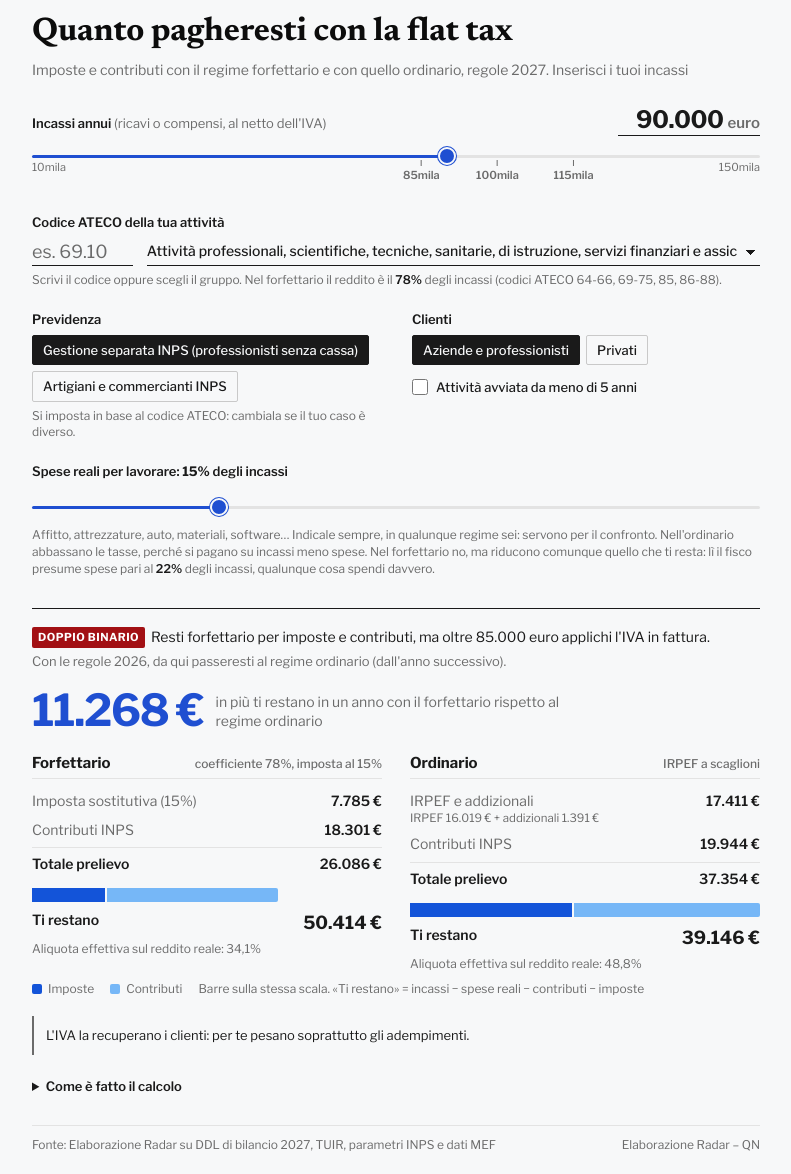
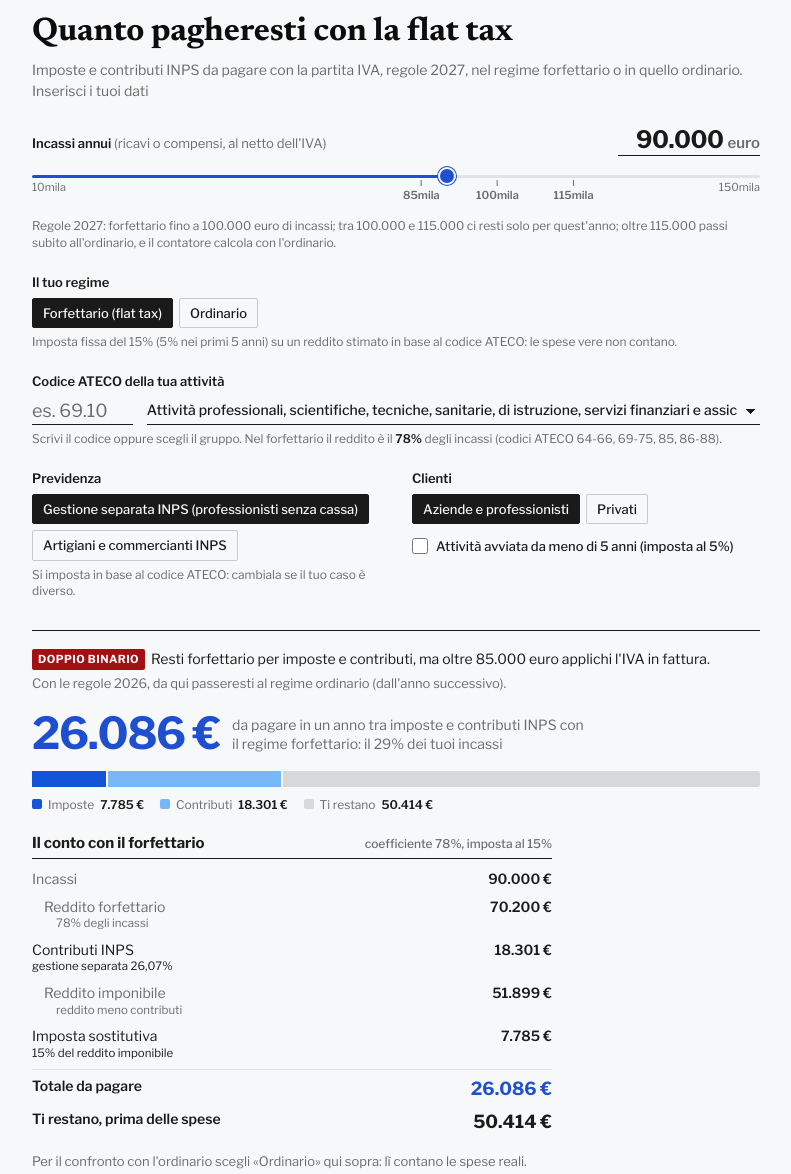
Before and after one commit to lorenzobuonarosa/p_iva, a plain HTML site: page contatore/index.html in a window 1280 px wide. Shown: the top 1174 px of the page, without its empty margins (244-1035 px from the left). Drawn offline with nearby package versions, Linux system fonts and the light colour scheme.

Commit message:
Contatore: il risultato è il conto da pagare nel proprio regime
Scelta del regime (forfettario o ordinario), spese reali solo con
l'ordinario, conto con tutti i passaggi e barra degli incassi. Oltre
115.000 euro il forfettario si disattiva e si calcola con l'ordinario.

Co-Authored-By: Claude Opus 5.5 <noreply@anthropic.com>
Claude-Session: https://claude.ai/code/session_01UxLrDgAC8uN6YSPZ8TDV3Y

```diff
--- a/contatore/index.html
+++ b/contatore/index.html
@@ -3,7 +3,7 @@
 <head>
 <meta charset="utf-8">
 <meta name="viewport" content="width=device-width, initial-scale=1">
-<title>Calcolatore forfettario e ordinario – Radar QN</title>
+<title>Quanto paghi con la partita IVA – Radar QN</title>
 <link rel="preconnect" href="https://fonts.googleapis.com">
 <link rel="preconnect" href="https://fonts.gstatic.com" crossorigin>
 <link rel="stylesheet" href="https://fonts.googleapis.com/css2?family=Libre+Franklin:wght@400;500;600;700&family=Newsreader:opsz,wght@6..72,400;6..72,700&display=swap">
@@ -85,28 +85,34 @@
 
   .r-big { margin-top: 18px; }
   .r-big__num.is-blue { color: var(--blue); }
-  .r-big__num.is-red { color: var(--red); }
 
-  .cols { display: grid; grid-template-columns: 1fr 1fr; gap: 28px; margin-top: 22px; }
-  @media (max-width: 559px) { .cols { grid-template-columns: 1fr; gap: 26px; } }
-  .col { transition: opacity 200ms ease; min-width: 0; }
-  .col h2 { font-size: 15px; font-weight: 700; margin: 0 0 8px; padding-bottom: 6px; border-bottom: 1px solid var(--rule); display: flex; justify-content: space-between; gap: 8px; align-items: baseline; }
-  .col h2 small { font-size: 12px; font-weight: 500; color: var(--ink-2); }
-  .col.is-off { opacity: 0.35; }
-  .col .off-note { display: none; font-size: 13px; color: var(--ink); margin: 6px 0 0; font-weight: 600; }
-  .col.is-off .off-note { display: block; }
   .rowv { display: flex; justify-content: space-between; gap: 12px; font-size: 14px; line-height: 1.3; padding: 5px 0; font-variant-numeric: tabular-nums; }
   .rowv span:first-child { color: var(--ink-2); }
   .rowv b { font-weight: 600; white-space: nowrap; }
   .rowv--tot { border-top: 1px solid var(--rule); margin-top: 3px; padding-top: 7px; }
   .rowv--tot span:first-child, .rowv--net span:first-child { color: var(--ink); font-weight: 600; }
+  .rowv--pay span:first-child { color: var(--ink); }
+  .rowv--net { border-top: 0; }
   .rowv--net b { font-size: 18px; font-weight: 700; }
   .rowv .det { display: block; font-size: 11.5px; color: var(--ink-2); font-weight: 400; }
-  .bar { display: flex; gap: 2px; height: 14px; margin: 10px 0 4px; }
-  .bar i { display: block; height: 100%; transition: width 450ms cubic-bezier(.22,.61,.36,1); }
-  .bar i:last-child { border-radius: 0 2px 2px 0; }
-  .eff { font-size: 12px; color: var(--ink-2); margin: 2px 0 0; }
 
+  .seg button:disabled { opacity: .4; cursor: not-allowed; text-decoration: line-through; }
+  [hidden] { display: none !important; }
+  .split { display: flex; gap: 2px; height: 16px; margin: 16px 0 0; }
+  .split i { display: block; height: 100%; transition: width 450ms cubic-bezier(.22,.61,.36,1); min-width: 0; }
+  .split i:last-child { border-radius: 0 2px 2px 0; }
+  .s-tax { background: var(--blue-2); } .s-con { background: var(--blue-4); } .s-spe { background: var(--grey-4); } .s-net { background: var(--grey-5); }
+  .sw--tax { background: var(--blue-2); } .sw--con { background: var(--blue-4); } .sw--spe { background: var(--grey-4); } .sw--net { background: var(--grey-5); }
+  .r-key b { color: var(--ink); font-weight: 600; font-variant-numeric: tabular-nums; }
+  .bill { margin-top: 22px; max-width: 520px; }
+  .bill h2 { font-size: 15px; font-weight: 700; margin: 0 0 6px; padding-bottom: 6px; border-bottom: 1px solid var(--ink); display: flex; justify-content: space-between; gap: 8px; align-items: baseline; }
+  .bill h2 small { font-size: 12px; font-weight: 500; color: var(--ink-2); }
+  .rowv--step span:first-child { padding-left: 12px; }
+  .rowv--sub { border-top: 1px solid var(--rule); }
+  .rowv--sub span:first-child { color: var(--ink); }
+  .rowv--tot b { font-size: 18px; font-weight: 700; color: var(--blue); }
+  .alt { font-size: 13px; line-height: 1.45; color: var(--ink-2); margin: 14px 0 0; max-width: 560px; }
+  .alt b { color: var(--ink); }
   .iva { margin: 20px 0 0; font-size: 13px; line-height: 1.45; color: var(--ink); padding: 10px 12px; border-left: 2px solid var(--ink-2); }
   .iva[hidden] { display: none; }
 
@@ -115,7 +121,7 @@
   details.meth ul { padding-left: 18px; margin: 8px 0; }
   details.meth li { margin: 0 0 4px; }
   details.meth p { margin: 8px 0; }
-  @media (prefers-reduced-motion: reduce) { .bar i, .col { transition: none; } }
+  @media (prefers-reduced-motion: reduce) { .split i { transition: none; } }
 </style>
 <script src="https://cdn.jsdelivr.net/npm/d3@7"></script>
 <script src="../assets/radar.js"></script>
@@ -125,7 +131,7 @@
 <main class="radar">
   <header>
     <h1 class="r-title">Quanto pagheresti con la flat tax</h1>
-    <p class="r-sub">Imposte e contributi con il regime forfettario e con quello ordinario, regole 2027. Inserisci i tuoi incassi</p>
+    <p class="r-sub">Imposte e contributi INPS da pagare con la partita IVA, regole 2027, nel regime forfettario o in quello ordinario. Inserisci i tuoi dati</p>
   </header>
 
   <form class="ctl" id="ctl" onsubmit="return false" autocomplete="off">
@@ -137,6 +143,16 @@
       <div class="rng" id="inc-rng">
         <input id="inc" type="range" min="10000" max="150000" step="1000" value="90000" aria-label="Incassi annui">
       </div>
+      <p class="hint" id="inc-hint"></p>
+    </div>
+
+    <div class="ctl__full">
+      <span class="lab" id="reg-lab">Il tuo regime</span>
+      <div class="seg" role="group" aria-labelledby="reg-lab" id="reg">
+        <button type="button" data-v="forf">Forfettario (flat tax)</button>
+        <button type="button" data-v="ord">Ordinario</button>
+      </div>
+      <p class="hint" id="reg-hint"></p>
     </div>
 
     <div class="ctl__full">
@@ -163,9 +179,9 @@
         <button type="button" data-v="imprese">Aziende e professionisti</button>
         <button type="button" data-v="privati">Privati</button>
       </div>
-      <label class="chk" style="margin-top:14px !important"><input type="checkbox" id="start"> Attività avviata da meno di 5 anni</label>
+      <label class="chk" id="start-box" style="margin-top:14px !important"><input type="checkbox" id="start"> Attività avviata da meno di 5 anni (imposta al 5%)</label>
     </div>
-    <div class="ctl__full">
+    <div class="ctl__full" id="costi-box">
       <label for="costi">Spese reali per lavorare: <span class="val-inline" id="costi-v"></span> degli incassi</label>
       <div class="rng rng--small" style="padding-bottom:0">
         <input id="costi" type="range" min="0" max="60" step="1" value="15">
@@ -179,36 +195,18 @@
     <div class="status" id="status"></div>
 
     <div class="r-big" id="big">
-      <span class="r-big__num" id="big-num">&nbsp;</span>
+      <span class="r-big__num is-blue" id="big-num">&nbsp;</span>
       <span class="r-big__label" id="big-label"></span>
     </div>
 
-    <div class="cols">
-      <div class="col" id="col-f">
-        <h2>Forfettario <small id="f-sub"></small></h2>
-        <div class="rowv"><span id="f-tax-l">Imposta sostitutiva</span><b id="f-tax"></b></div>
-        <div class="rowv"><span>Contributi INPS</span><b id="f-con"></b></div>
-        <div class="rowv rowv--tot"><span>Totale prelievo</span><b id="f-tot"></b></div>
-        <div class="bar" id="f-bar"><i class="b-tax"></i><i class="b-con"></i></div>
-        <div class="rowv rowv--net"><span>Ti restano</span><b id="f-net"></b></div>
-        <p class="eff" id="f-eff"></p>
-        <p class="off-note" id="f-off"></p>
-      </div>
-      <div class="col" id="col-o">
-        <h2>Ordinario <small>IRPEF a scaglioni</small></h2>
-        <div class="rowv"><span>IRPEF e addizionali<span class="det" id="o-tax-d"></span></span><b id="o-tax"></b></div>
-        <div class="rowv"><span>Contributi INPS</span><b id="o-con"></b></div>
-        <div class="rowv rowv--tot"><span>Totale prelievo</span><b id="o-tot"></b></div>
-        <div class="bar" id="o-bar"><i class="b-tax"></i><i class="b-con"></i></div>
-        <div class="rowv rowv--net"><span>Ti restano</span><b id="o-net"></b></div>
-        <p class="eff" id="o-eff"></p>
-      </div>
+    <div class="split" id="split" aria-hidden="true"><i class="s-tax"></i><i class="s-con"></i><i class="s-spe"></i><i class="s-net"></i></div>
+    <div class="r-key" id="split-key"></div>
+
+    <div class="bill">
+      <h2 id="bill-h"></h2>
+      <div id="bill"></div>
     </div>
-    <div class="r-key">
-      <span><i class="sw" style="background:var(--blue-2)"></i>Imposte</span>
-      <span><i class="sw" style="background:var(--blue-4)"></i>Contributi</span>
-      <span>Barre sulla stessa scala. «Ti restano» = incassi − spese reali − contributi − imposte</span>
-    </div>
+    <p class="alt" id="alt"></p>
 
     <p class="iva" id="iva" hidden></p>
 
@@ -236,7 +234,8 @@
     var G = C.gruppi(res[1], R.num);
     // gruppo iniziale: attività professionali (il primo con gestione separata)
     var g0 = G.filter(function (g) { return g.prev === "gs"; })[0] || G[0];
-    var S = { incassi: 90000, gruppo: g0, prev: g0.prev, costi: 15, startup: false, clienti: "imprese" };
+    // regimeScelto: quello indicato dal lettore; oltre la soglia di uscita immediata si calcola comunque con l'ordinario
+    var S = { incassi: 90000, gruppo: g0, prev: g0.prev, costi: 15, startup: false, clienti: "imprese", regimeScelto: "forf" };
     var codeState = "";   // "" = nessun codice, "ok" = riconosciuto, "no" = non trovato
 
     // ---- controlli ----
@@ -267,7 +266,7 @@
         b.addEventListener("click", function () { S[key] = b.dataset.v; setSeg(id, S[key]); update(); });
       });
     }
-    bindSeg("prev", "prev"); bindSeg("cli", "clienti");
+    bindSeg("prev", "prev"); bindSeg("cli", "clienti"); bindSeg("reg", "regimeScelto");
 
     function syncInc() {
       inc.value = S.incassi; incNum.value = fmt(S.incassi, 0);
@@ -317,6 +316,9 @@
     document.getElementById("start").addEventListener("change", function (ev) { S.startup = ev.target.checked; update(); });
 
     att.value = S.gruppo.id; setSeg("prev", S.prev); setSeg("cli", S.clienti); syncInc(); syncCosti();
+    document.getElementById("inc-hint").textContent = "Regole 2027: forfettario fino a " + fmt(P.soglia_irpef, 0) + " euro di incassi; tra " +
+      fmt(P.soglia_irpef, 0) + " e " + fmt(P.uscita_immediata_irpef, 0) + " ci resti solo per quest'anno; oltre " + fmt(P.uscita_immediata_irpef, 0) +
+      " passi subito all'ordinario, e il contatore calcola con l'ordinario.";
 
     // ---- nota metodologica (parametri dal CSV) ----
     document.getElementById("meth-body").innerHTML =
@@ -329,14 +331,12 @@
       "<li><b>Codici ATECO e coefficienti.</b> Tabella dell'allegato 4 della legge 190/2014, che usa i codici ATECO 2007: " + G.map(function (g) { return g.nome.toLowerCase() + " (" + g.codici + ") " + g.coeff + "%"; }).join("; ") + ". Con la classificazione ATECO 2025, in vigore da aprile 2025, i coefficienti restano questi finché non ne arrivano di nuovi: chi ha un codice nuovo trova quello corrispondente nella tabella di raccordo dell'ISTAT. La previdenza predefinita segue il gruppo e si può cambiare.</li>" +
       "<li><b>Parametri INPS:</b> valori 2026 (circolari INPS n. 8 e n. 14 del 2026), in attesa di quelli 2027. Massimale per chi ha iniziato a versare dal 1996.</li>" +
       "<li><b>Spese reali.</b> Nell'ordinario le tasse si pagano sugli incassi meno le spese sostenute per lavorare. Nel forfettario le spese vere non contano: il fisco presume che siano pari a 100 meno il coefficiente (per esempio il 22% degli incassi con il coefficiente del 78%).</li>" +
-      "<li><b>«Ti restano»</b> = incassi − spese reali − contributi − imposte, in entrambi i regimi: nel forfettario le spese non si deducono, ma si pagano lo stesso. L'aliquota effettiva è il prelievo totale diviso per il reddito reale (incassi − spese reali).</li>" +
+      "<li><b>«Ti restano»</b> = incassi − contributi − imposte; nell'ordinario si tolgono anche le spese reali indicate. Nel forfettario le spese non entrano nel calcolo, quindi la cifra è prima delle spese.</li>" +
       "</ul><p>Stima indicativa: non considera altre detrazioni, altri redditi, casse professionali private, acconti, crediti d'imposta e regole specifiche dei singoli settori. Non sostituisce il calcolo di un commercialista.</p>";
 
     // ---- aggiornamento risultati ----
     var bigNum = d3.select("#big-num"), lastBig = 0, started = false;
-    function animateBig(v, color) {
-      bigNum.classed("is-blue", color === "blue").classed("is-red", color === "red");
-      if (v == null) { bigNum.interrupt().text("–"); lastBig = 0; return; }
+    function animateBig(v) {
       var from = lastBig; lastBig = v;
       if (R.reduced || !started) { bigNum.text(e0(v)); return; }
       bigNum.interrupt().transition().duration(R.DUR).ease(R.EASE).tween("text", function () {
@@ -344,39 +344,35 @@
         return function (t) { node.textContent = e0(i(t)); };
       });
     }
-    function setBar(id, tax, con, scale) {
-      var b = document.getElementById(id).children;
-      b[0].style.width = (scale ? tax / scale * 100 : 0) + "%";
-      b[1].style.width = (scale ? con / scale * 100 : 0) + "%";
-      b[0].style.background = "var(--blue-2)"; b[1].style.background = "var(--blue-4)";
+    var txt = function (id, s) { document.getElementById(id).textContent = s; };
+    var art = function (n) { return /^(8|11)/.test(String(n)) ? "l'" : "il "; };   // "il 78%", "l'86%"
+    // riga del conto: [etichetta, valore, tipo] con tipo "pay" (voce da pagare), "step" (passaggio), "sub" (risultato intermedio)
+    function rowsHTML(rows) {
+      return rows.map(function (q) {
+        var cls = "rowv" + (q[2] ? " rowv--" + q[2] : "");
+        return '<div class="' + cls + '"><span>' + q[0] + (q[3] ? '<span class="det">' + q[3] + "</span>" : "") + "</span><b>" + q[1] + "</b></div>";
+      }).join("");
     }
-    var txt = function (id, s) { document.getElementById(id).textContent = s; };
 
     function update() {
       var r = C.calcola(P, S), F = r.forf, O = r.ord;
-      var realIncome = S.incassi - r.costiReali;
+      var forzato = S.incassi > P.uscita_immediata_irpef;
+      var reg = forzato ? "ord" : S.regimeScelto;
+      var X = reg === "forf" ? F : O;
 
-      // stato del regime
-      var st = "";
-      if (r.fascia === "pieno") st = '<p><span class="badge badge--blue">Forfettario pieno</span>Fino a ' + fmt(P.soglia_iva, 0) + ' euro: imposta sostitutiva e niente IVA in fattura.</p>';
-      else if (r.fascia === "doppio") st = '<p><span class="badge badge--red">Doppio binario</span>Resti forfettario per imposte e contributi, ma oltre ' + fmt(P.soglia_iva, 0) + ' euro applichi l\'IVA in fattura.</p><p class="sub">Con le regole 2026, da qui passeresti al regime ordinario (dall\'anno successivo).</p>';
-      else if (r.fascia === "uscita") st = '<p><span class="badge badge--grey">Ultimo anno</span>Resti forfettario per quest\'anno, ma dal prossimo passi all\'ordinario. Oltre ' + fmt(P.uscita_immediata_iva, 0) + ' euro l\'IVA è ordinaria da subito.</p>';
-      else st = '<p><span class="badge badge--grey">Fuori dal forfettario</span>Oltre ' + fmt(P.uscita_immediata_irpef, 0) + ' euro il forfettario non è disponibile: si esce subito e si applica il regime ordinario.</p>';
-      document.getElementById("status").innerHTML = st;
+      // controlli che dipendono dal regime
+      setSeg("reg", reg);
+      document.querySelector('#reg button[data-v="forf"]').disabled = forzato;
+      document.getElementById("costi-box").hidden = reg === "forf";
+      document.getElementById("start-box").hidden = reg === "ord";
+      document.getElementById("reg-hint").innerHTML = forzato
+        ? '<span class="warn">Oltre ' + fmt(P.uscita_immediata_irpef, 0) + " euro il forfettario non si può usare:</span> il calcolo è con il regime ordinario."
+        : reg === "forf"
+          ? "Imposta fissa del " + P.aliquota_forfettario + "% (" + P.aliquota_startup + "% nei primi 5 anni) su un reddito stimato in base al codice ATECO: le spese vere non contano."
+          : "IRPEF a scaglioni e addizionali su incassi meno spese reali, più l'IVA in fattura.";
 
-      // big number
-      if (F.disponibile) {
-        var s = r.risparmio;
-        animateBig(Math.abs(s), s >= 0 ? "blue" : "red");
-        txt("big-label", s >= 0 ? "in più ti restano in un anno con il forfettario rispetto al regime ordinario" : "in più ti restano in un anno con il regime ordinario: con spese così alte il forfettario non conviene");
-      } else {
-        animateBig(null, null);
-        txt("big-label", "nessun confronto possibile: con questi incassi il forfettario non è disponibile");
-      }
-
-      // colonne
+      // codice ATECO
       var g = S.gruppo, h = document.getElementById("att-hint");
-      var art = function (n) { return /^(8|11)/.test(String(n)) ? "l'" : "il "; };   // "il 78%", "l'86%"
       var dIn = C.cifre(ateco.value);
       var incompleto = G.some(function (q) { return q.prefissi.some(function (p) { return p.length > dIn.length && p.indexOf(dIn) === 0; }); });
       var warn = codeState !== "no" ? "" : incompleto
@@ -384,31 +380,78 @@
         : '<span class="warn">Codice non trovato nella tabella del forfettario: controlla le cifre o scegli il gruppo dall\'elenco.</span> Per ora: ';
       h.innerHTML = warn + (codeState === "ok" ? "<b>" + C.formatta(ateco.value) + "</b> → " + g.nome + ". " : codeState === "no" ? g.nome + ". " : "Scrivi il codice oppure scegli il gruppo. ") +
         "Nel forfettario il reddito è " + art(g.coeff) + "<b>" + g.coeff + "%</b> degli incassi" + (codeState === "ok" ? "" : " (codici ATECO " + g.codici + ")") + ".";
-      var presunte = 100 - r.coeff;
-      document.getElementById("costi-hint").innerHTML = "Affitto, attrezzature, auto, materiali, software… Indicale sempre, in qualunque regime sei: servono per il confronto. Nell'ordinario abbassano le tasse, perché si pagano su incassi meno spese. " +
-        "Nel forfettario no, ma riducono comunque quello che ti resta: lì il fisco presume spese pari " + (/^(8|11)/.test(String(presunte)) ? "all'" : "al ") + "<b>" + presunte + "%</b> degli incassi, qualunque cosa spendi davvero." +
-        (S.costi > presunte ? " Le tue spese sono più alte: l'ordinario guadagna terreno." : "");
-      txt("f-sub", "coefficiente " + r.coeff + "%, imposta al " + F.aliquota + "%");
-      txt("f-tax-l", "Imposta sostitutiva (" + F.aliquota + "%)");
-      var fe = F.disponibile ? e0 : function () { return "–"; };
-      txt("f-tax", fe(F.imposte)); txt("f-con", fe(F.contributi)); txt("f-tot", fe(F.prelievo)); txt("f-net", fe(F.restano));
-      txt("f-eff", F.disponibile ? "Aliquota effettiva sul reddito reale: " + p1(realIncome > 0 ? F.prelievo / realIncome * 100 : 0) : "");
-      txt("o-tax", e0(O.imposte));
-      txt("o-tax-d", "IRPEF " + e0(O.irpef) + " + addizionali " + e0(O.addReg + O.addCom));
-      txt("o-con", e0(O.contributi)); txt("o-tot", e0(O.prelievo)); txt("o-net", e0(O.restano));
-      txt("o-eff", "Aliquota effettiva sul reddito reale: " + p1(realIncome > 0 ? O.prelievo / realIncome * 100 : 0));
-      var colF = document.getElementById("col-f");
-      colF.classList.toggle("is-off", !F.disponibile);
-      colF.setAttribute("aria-disabled", F.disponibile ? "false" : "true");
-      txt("f-off", F.disponibile ? "" : "Non disponibile: oltre " + fmt(P.uscita_immediata_irpef, 0) + " euro di incassi si esce subito dal forfettario.");
+      document.getElementById("costi-hint").textContent = "Affitto, attrezzature, auto, materiali, software… Nell'ordinario le tasse si pagano sugli incassi meno queste spese.";
 
-      var scale = Math.max(F.disponibile ? F.prelievo : 0, O.prelievo);
-      setBar("f-bar", F.disponibile ? F.imposte : 0, F.disponibile ? F.contributi : 0, scale);
-      setBar("o-bar", O.imposte, O.contributi, scale);
+      // stato
+      var st;
+      if (reg === "ord") st = forzato
+        ? '<p><span class="badge badge--grey">Ordinario</span>Oltre ' + fmt(P.uscita_immediata_irpef, 0) + " euro si esce subito dal forfettario: IRPEF a scaglioni e IVA in fattura.</p>"
+        : '<p><span class="badge badge--grey">Ordinario</span>IRPEF a scaglioni, addizionali e IVA in fattura.</p>';
+      else if (r.fascia === "pieno") st = '<p><span class="badge badge--blue">Forfettario</span>Fino a ' + fmt(P.soglia_iva, 0) + " euro: imposta sostitutiva e niente IVA in fattura.</p>";
+      else if (r.fascia === "doppio") st = '<p><span class="badge badge--red">Doppio binario</span>Resti forfettario per imposte e contributi, ma oltre ' + fmt(P.soglia_iva, 0) + " euro applichi l'IVA in fattura.</p><p class=\"sub\">Con le regole 2026, da qui passeresti al regime ordinario (dall'anno successivo).</p>";
+      else st = '<p><span class="badge badge--grey">Ultimo anno</span>Resti forfettario per quest\'anno, ma dal prossimo passi all\'ordinario. Oltre ' + fmt(P.uscita_immediata_iva, 0) + " euro l'IVA è ordinaria da subito.</p>";
+      document.getElementById("status").innerHTML = st;
+
+      // il conto
+      animateBig(X.prelievo);
+      txt("big-label", "da pagare in un anno tra imposte e contributi INPS con il regime " + (reg === "forf" ? "forfettario" : "ordinario") +
+        ": " + art(Math.round(X.prelievo / S.incassi * 100)) + fmt(X.prelievo / S.incassi * 100, 0) + "% dei tuoi incassi");
+
+      var prevLab = S.prev === "gs" ? "gestione separata " + pp(P.aliquota_gs) : (g.artcom === "artigiani" ? "artigiani" : "commercianti") + (reg === "forf" ? ", con la riduzione del " + P.riduzione_forfettari_artcom + "%" : "");
+      var rows;
+      if (reg === "forf") {
+        document.getElementById("bill-h").innerHTML = "Il conto con il forfettario <small>coefficiente " + r.coeff + "%, imposta al " + F.aliquota + "%</small>";
+        rows = [
+          ["Incassi", e0(S.incassi)],
+          ["Reddito forfettario", e0(F.reddito), "step", r.coeff + "% degli incassi"],
+          ["Contributi INPS", e0(F.contributi), "pay", prevLab],
+          ["Reddito imponibile", e0(F.imponibile), "step", "reddito meno contributi"],
+          ["Imposta sostitutiva", e0(F.imposte), "pay", F.aliquota + "% del reddito imponibile"],
+          ["Totale da pagare", e0(F.prelievo), "tot"],
+          ["Ti restano, prima delle spese", e0(F.restano), "net"]
+        ];
+      } else {
+        document.getElementById("bill-h").innerHTML = "Il conto con l'ordinario <small>spese reali al " + S.costi + "%</small>";
+        rows = [
+          ["Incassi", e0(S.incassi)],
+          ["Spese reali", "−" + e0(r.costiReali), "step", S.costi + "% degli incassi"],
+          ["Reddito", e0(O.reddito), "sub"],
+          ["Contributi INPS", e0(O.contributi), "pay", prevLab],
+          ["Reddito imponibile", e0(O.imponibile), "step", "reddito meno contributi"],
+          ["IRPEF lorda", e0(O.irpefLorda), "step", P.irpef_a1 + "%, " + P.irpef_a2 + "% e " + P.irpef_a3 + "% per scaglioni"],
+          ["Detrazione lavoro autonomo", (O.detrazione >= 0.5 ? "−" : "") + e0(O.detrazione), "step", O.detrazione >= 0.5 ? "" : "si azzera oltre " + fmt(P.detr_l3, 0) + " euro di reddito imponibile"],
+          ["IRPEF netta", e0(O.irpef), "pay"],
+          ["Addizionale regionale", e0(O.addReg), "pay", pp(P.add_regionale) + ", media"],
+          ["Addizionale comunale", e0(O.addCom), "pay", pp(P.add_comunale) + ", media"],
+          ["Totale da pagare", e0(O.prelievo), "tot"],
+          ["Ti restano, dopo le spese", e0(O.restano), "net"]
+        ];
+      }
+      document.getElementById("bill").innerHTML = rowsHTML(rows);
+
+      // barra: dove vanno gli incassi
+      var spe = reg === "ord" ? r.costiReali : 0, net = Math.max(0, X.restano);
+      var parts = [X.imposte, X.contributi, spe, net], tot = d3.sum(parts) || 1;
+      document.querySelectorAll("#split i").forEach(function (el, i) { el.style.width = (parts[i] / tot * 100) + "%"; el.style.display = parts[i] > 0 ? null : "none"; });
+      document.getElementById("split-key").innerHTML =
+        '<span><i class="sw sw--tax"></i>Imposte <b>' + e0(X.imposte) + "</b></span>" +
+        '<span><i class="sw sw--con"></i>Contributi <b>' + e0(X.contributi) + "</b></span>" +
+        (spe ? '<span><i class="sw sw--spe"></i>Spese <b>' + e0(spe) + "</b></span>" : "") +
+        '<span><i class="sw sw--net"></i>Ti restano <b>' + e0(X.restano) + "</b></span>";
+
+      // confronto, in piccolo
+      var alt = document.getElementById("alt");
+      if (reg === "ord" && !forzato) {
+        var d = O.prelievo - F.prelievo;
+        alt.innerHTML = "Con il forfettario" + (S.incassi > P.soglia_irpef ? ", solo per quest'anno," : "") + " pagheresti <b>" + e0(F.prelievo) + "</b>: " +
+          e0(Math.abs(d)) + (d >= 0 ? " in meno" : " in più") + " (ma nel forfettario le spese reali non si scaricano).";
+      } else if (reg === "forf") {
+        alt.innerHTML = "Per il confronto con l'ordinario scegli «Ordinario» qui sopra: lì contano le spese reali.";
+      } else alt.innerHTML = "";
 
       // nota IVA
       var iva = document.getElementById("iva");
-      if (S.incassi > P.soglia_iva) {
+      if (reg === "ord" || S.incassi > P.soglia_iva) {
         iva.hidden = false;
         iva.textContent = S.clienti === "privati"
           ? "Con l'IVA al " + P.iva + "% il prezzo per il cliente sale, oppure a parità di prezzo restano " + fmt(Math.round(r.ivaScorporo), 0) + " euro in meno."
@@ -421,8 +464,8 @@
     // il big number conta fino al valore al primo ingresso nel viewport, poi a ogni cambio
     var bigEl = document.getElementById("big");
     if (!R.reduced) {
-      var target = lastBig; bigNum.text(e0(0)); lastBig = 0;
-      R.onFirstView(bigEl, function () { started = true; var r = C.calcola(P, S); if (r.risparmio != null) animateBig(Math.abs(r.risparmio), r.risparmio >= 0 ? "blue" : "red"); });
+      bigNum.text(e0(0));
+      R.onFirstView(bigEl, function () { started = true; var v = lastBig; lastBig = 0; animateBig(v); });
     } else started = true;
     document.getElementById("meth").addEventListener("toggle", R.scheduleHeight);
   }).catch(function (e) { R.fail("#ctl", e); });
```
Also changed, not shown: index.html (+4 -4 lines), 1 other file.
